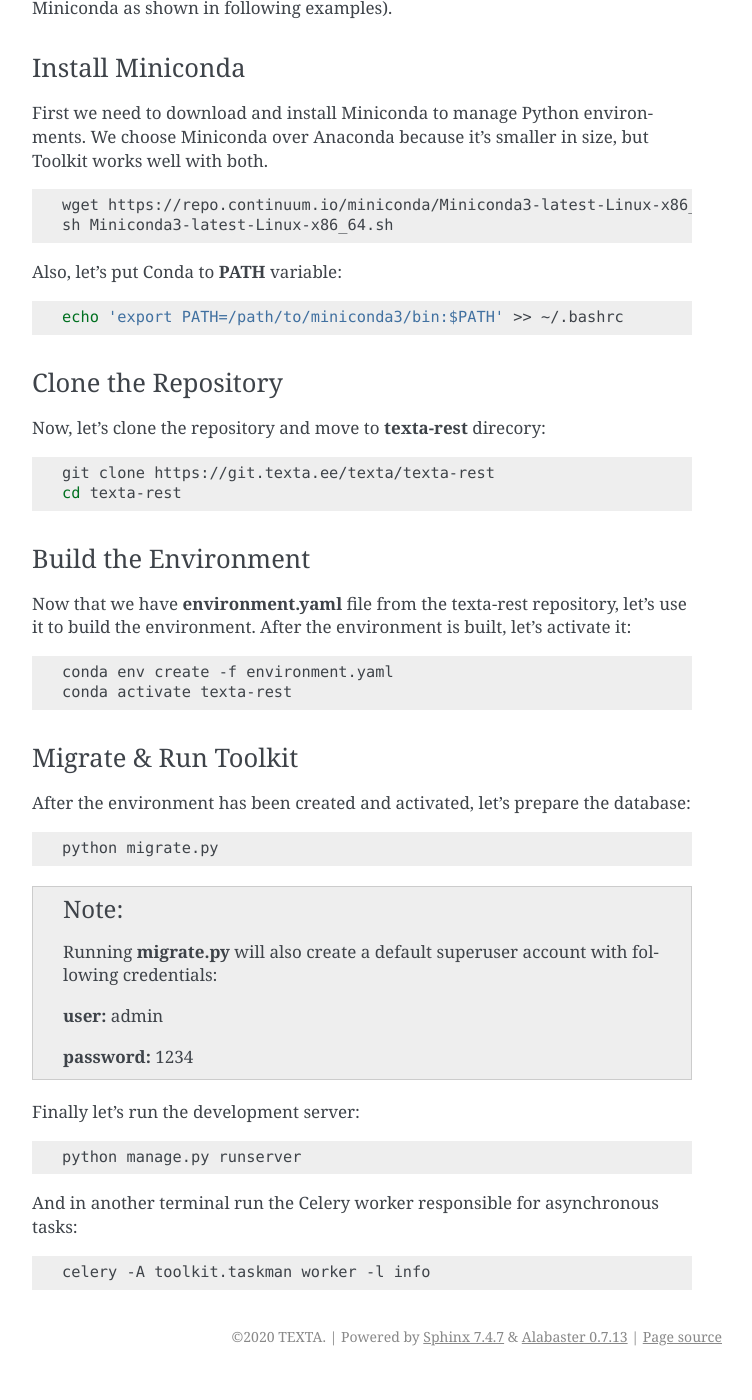
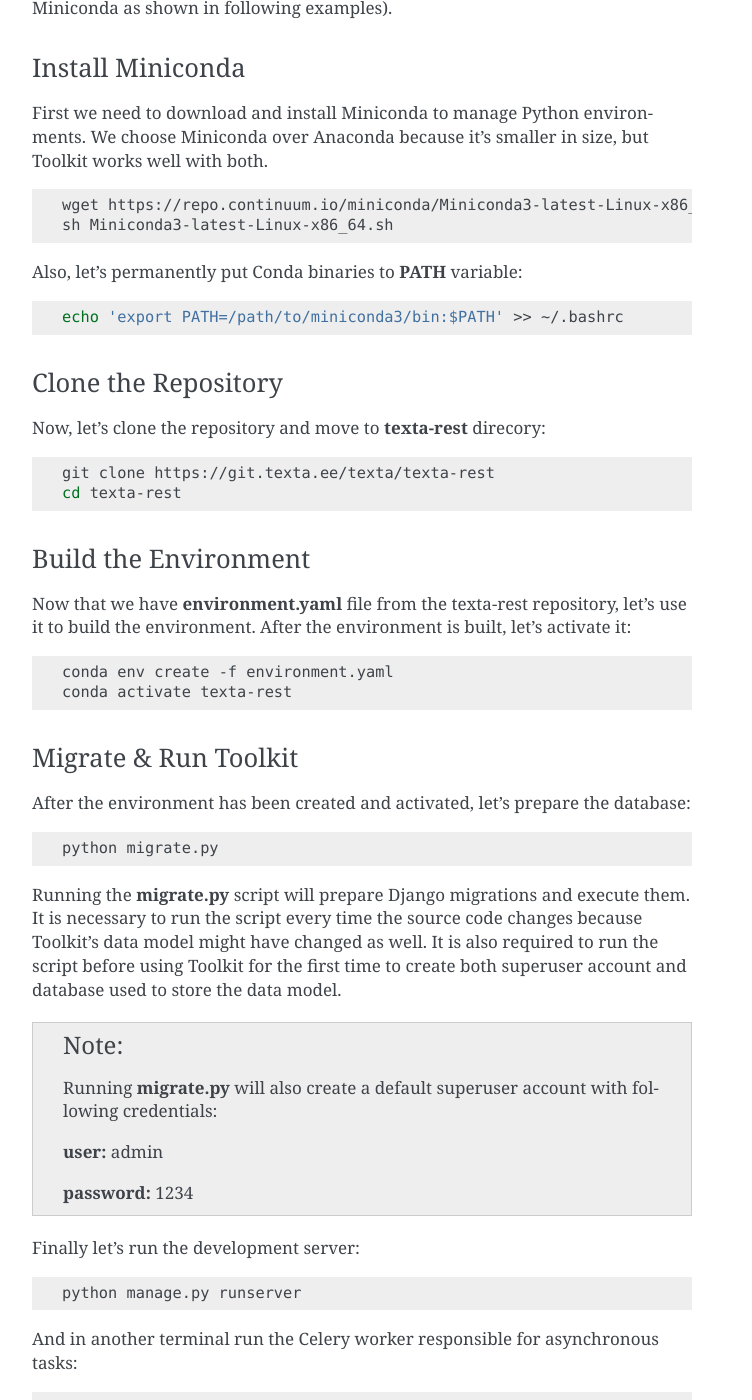
Before and after one commit to texta-tk/texta-tk.github.io, a Sphinx documentation site: the page built from source/installation.rst, in a window 1280 px wide and 1400 px high, scrolled down 2850 px. Shown: the whole window, without its empty margins (388-1140 px from the left). Built offline with Sphinx 7.4.7, drawn with Linux system fonts in a browser that asks for light colours; formulas are drawn with MathJax 3; before the commit the page ends 4226 px from its top, so only the background shows below that.

Commit message:
update install

```diff
--- a/source/installation.rst
+++ b/source/installation.rst
@@ -91,7 +91,7 @@
     wget https://repo.continuum.io/miniconda/Miniconda3-latest-Linux-x86_64.sh
     sh Miniconda3-latest-Linux-x86_64.sh
 
-Also, let's put Conda to **PATH** variable:
+Also, let's permanently put Conda binaries to **PATH** variable:
 
 .. code-block:: bash
 
@@ -127,6 +127,10 @@
 
     python migrate.py
 
+Running the **migrate.py** script will prepare Django migrations and execute them.
+It is necessary to run the script every time the source code changes because Toolkit's data model might have changed as well.
+It is also required to run the script before using Toolkit for the first time to create both superuser account and database used to store the data model.
+
 .. note::
 
     Running **migrate.py** will also create a default superuser account with following credentials:
```
